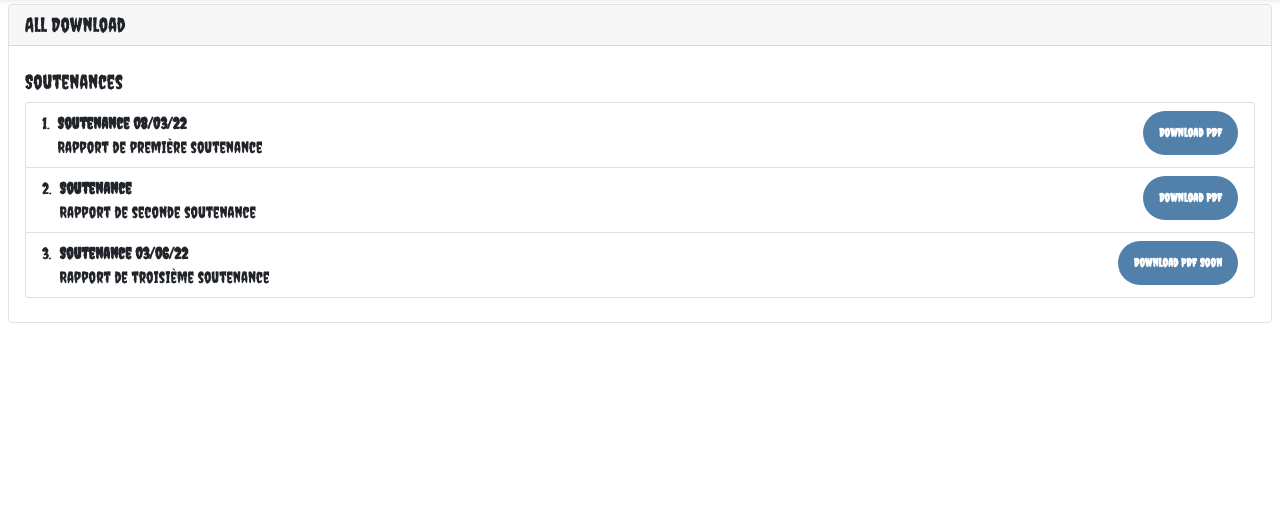
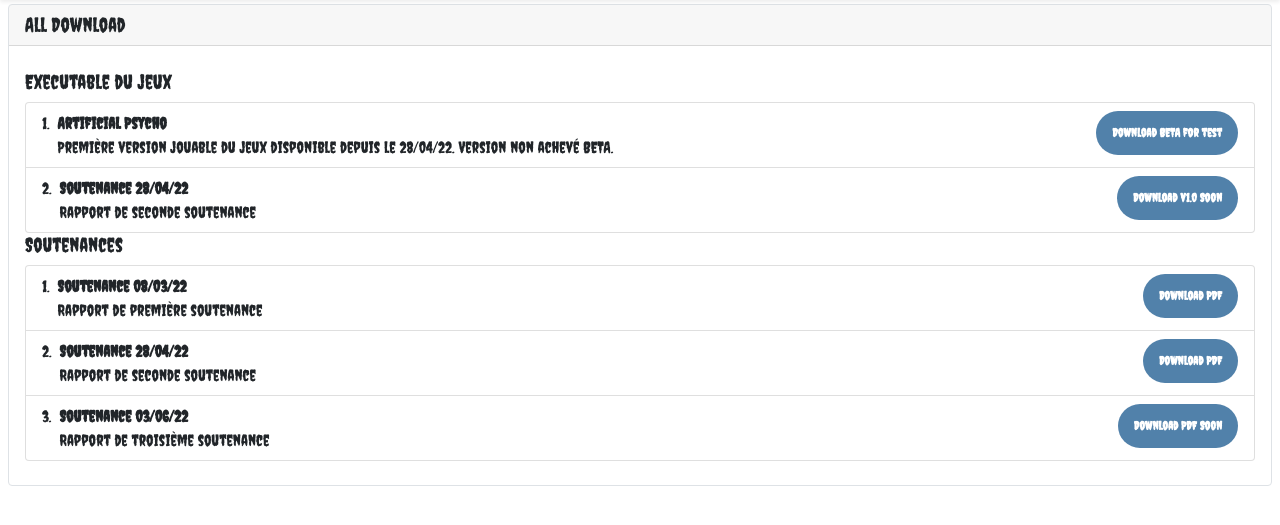
Before and after one commit to Strikeshyni/WebSite-ArtificialPsycho, a PHP site: page /Artificial_psycho/download.php in a window 1280 px wide. Shown: the part 56-581 px from the top of the page. Run offline with PHP 8.4, Linux system fonts and the light colour scheme.

Commit message:
download 3 rapport sout pdf add

```diff
--- a/Artificial_psycho/download.php
+++ b/Artificial_psycho/download.php
@@ -17,6 +17,27 @@ echo $myheader->getaddheader();
   <h5 class='card-header bg-dark text-light'>All Download</h5>
   <div class='card-body py-4 bg-secondary h-100'>
 
+
+  <h5 class="card-title">Executable du jeux</h5>
+  <ol class="list-group list-group-numbered">
+  <li class="list-group-item d-flex justify-content-between align-items-start">
+    <div class="ms-2 me-auto">
+      <div class="fw-bold">Artificial Psycho</div>
+      Première version jouable du jeux disponible depuis le 28/04/22.
+      Version non achevé BETA.
+    </div>
+    <a href="soutenance_1_ArtificialPsycho.pdf" target="_blank"><span class="badge bg-primary py-3 px-3 rounded-pill">Download BETA for test</span></a>
+  </li>
+  <li class="list-group-item d-flex justify-content-between align-items-start">
+    <div class="ms-2 me-auto">
+      <div class="fw-bold">Soutenance 28/04/22</div>
+      Rapport de seconde soutenance
+    </div>
+    <a href="#soon available" target="_blank"><span class="badge bg-primary py-3 px-3 rounded-pill">Download v1.0 Soon</span></a>
+  </li>
+  </ol>
+
+
   <h5 class="card-title">Soutenances</h5>
   <ol class="list-group list-group-numbered">
   <li class="list-group-item d-flex justify-content-between align-items-start">
@@ -24,14 +45,14 @@ echo $myheader->getaddheader();
       <div class="fw-bold">Soutenance 08/03/22</div>
       Rapport de première soutenance
     </div>
-    <a href="soutenance_1_ArtificialPsycho.pdf" onclick="ga('send','event','Getting Started','Download','Download Soutenance 1');"><span class="badge bg-primary py-3 px-3 rounded-pill">Download PDF</span></a>
+    <a href="soutenance_1_ArtificialPsycho.pdf" target="_blank"><span class="badge bg-primary py-3 px-3 rounded-pill">Download PDF</span></a>
   </li>
   <li class="list-group-item d-flex justify-content-between align-items-start">
     <div class="ms-2 me-auto">
-      <div class="fw-bold">Soutenance </div>
+      <div class="fw-bold">Soutenance 28/04/22</div>
       Rapport de seconde soutenance
     </div>
-    <a href="soutenance_2_ArtificialPsycho.pdf"><span class="badge bg-primary py-3 px-3 rounded-pill">Download PDF</span></a>
+    <a href="soutenance_2_ArtificialPsycho.pdf" target="_blank"><span class="badge bg-primary py-3 px-3 rounded-pill">Download PDF</span></a>
   </li>
   <li class="list-group-item d-flex justify-content-between align-items-start">
     <div class="ms-2 me-auto">
```
